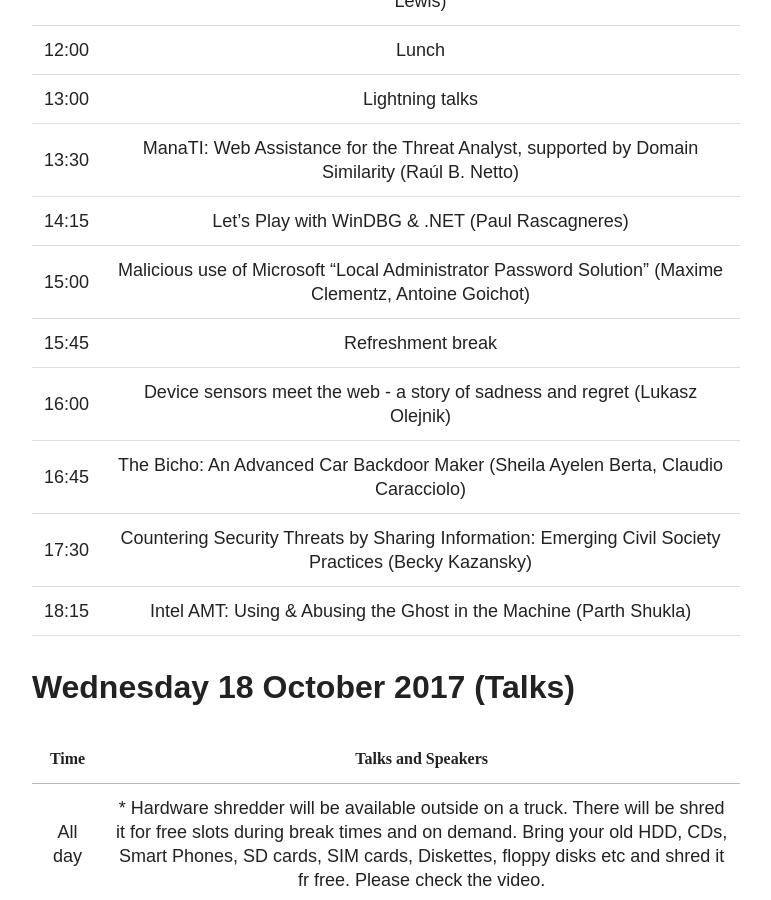
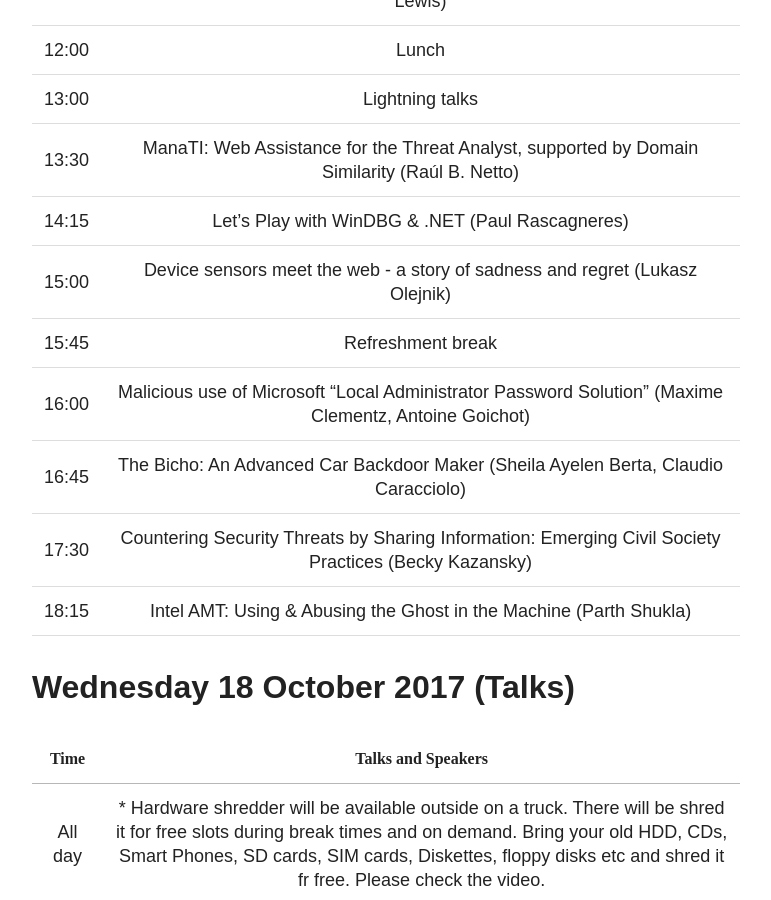
Before and after one commit to adulau/hack-lu-2017, a Jekyll site: the page built from agenda/index.md, in a window 1280 px wide and 900 px high, scrolled down 1161 px. Shown: the whole window, without its empty margins (254-1025 px from the left). Built offline with Jekyll 4.4.1, drawn with Linux system fonts in a browser that asks for light colours; nearby versions of some CDN libraries.

Commit message:
Swap order

```diff
--- a/agenda/index.md
+++ b/agenda/index.md
@@ -27,9 +27,9 @@
 | 13:00 | [Lightning talks](http://piratepad.net/2stuvx5AYt)|
 | 13:30 | [ManaTI: Web Assistance for the Threat Analyst, supported by Domain Similarity](http://2017.hack.lu/talks/#manatihttpsgithubcomstratosphereipsmanati-web-assistance-for-the-threat-analyst-supported-by-domain-similarity-talk-and-workshop) ([Raúl B. Netto](http://2017.hack.lu/talks/#bio-ral-bentez-netto---honeyjackhttpsgithubcomhoneyjack))|
 | 14:15 | [Let’s Play with WinDBG & .NET](http://2017.hack.lu/talks/#lets-play-with-windbg--net) ([Paul Rascagneres](http://2017.hack.lu/talks/#bio-paul-rascagneres)) |
-| 15:00 | [Malicious use of Microsoft "Local Administrator Password Solution"](http://2017.hack.lu/talks/#malicious-use-of-microsoft-local-administrator-password-solution) ([Maxime Clementz](http://2017.hack.lu/talks/#bio-maxime-clementz--antoine-goichot), [Antoine Goichot](http://2017.hack.lu/talks/#bio-maxime-clementz--antoine-goichot)) <!--- static 17 or 18 -->|
+| 15:00 | [Device sensors meet the web - a story of sadness and regret](http://2017.hack.lu/talks/#device-sensors-meet-the-web---a-story-of-sadness-and-regret) ([Lukasz Olejnik](http://2017.hack.lu/talks/#bio-lukasz-olejnik---lukolejnik))<!--- static on 17 -->|
 | 15:45 | Refreshment break |
-| 16:00 | [Device sensors meet the web - a story of sadness and regret](http://2017.hack.lu/talks/#device-sensors-meet-the-web---a-story-of-sadness-and-regret) ([Lukasz Olejnik](http://2017.hack.lu/talks/#bio-lukasz-olejnik---lukolejnik))<!--- static on 17 -->|
+| 16:00 | [Malicious use of Microsoft "Local Administrator Password Solution"](http://2017.hack.lu/talks/#malicious-use-of-microsoft-local-administrator-password-solution) ([Maxime Clementz](http://2017.hack.lu/talks/#bio-maxime-clementz--antoine-goichot), [Antoine Goichot](http://2017.hack.lu/talks/#bio-maxime-clementz--antoine-goichot)) <!--- static 17 or 18 -->|
 | 16:45 | [The Bicho: An Advanced Car Backdoor Maker](http://2017.hack.lu/talks/#the-bicho-an-advanced-car-backdoor-maker) ([Sheila Ayelen Berta](http://2017.hack.lu/talks/#bio-sheila-ayelen-berta---unapibageek), [Claudio Caracciolo](http://2017.hack.lu/talks/#bio-claudio-caracciolo---holesec)) <!--- static on 17--> |
 | 17:30 | [Countering Security Threats by Sharing Information: Emerging Civil Society Practices](http://2017.hack.lu/talks/#countering-security-threats-by-sharing-information-emerging-civil-society-practices) ([Becky Kazansky](http://2017.hack.lu/talks/#bio-becky-kazansky))  |
 | 18:15 | [Intel AMT: Using & Abusing the Ghost in the Machine](http://2017.hack.lu/talks/#intel-amt-using--abusing-the-ghost-in-the-machine) ([Parth Shukla](http://2017.hack.lu/talks/#bio-parth-shukla)) <!--- static 45+15 (Last talk of the day) --> |
```
